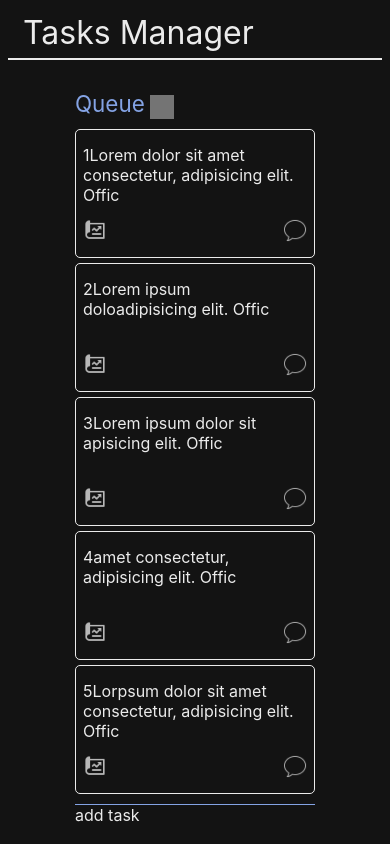
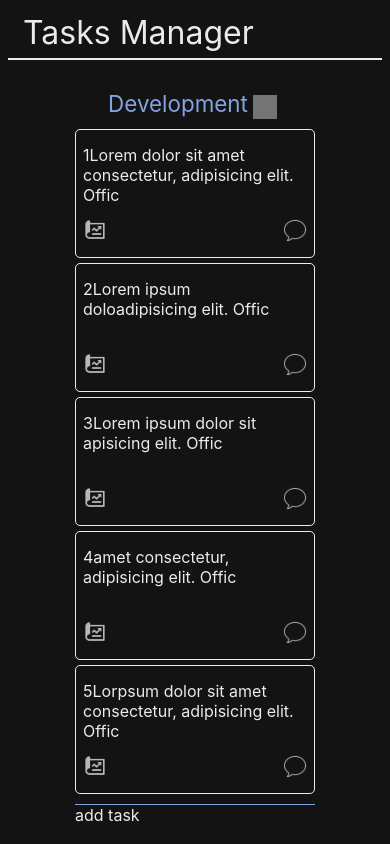
Before and after one commit to Sanvinganza/myTodo, a React (Create React App) app: page /1 in a window 390 px wide. Shown: the top 844 px of the page. Built offline with nearby package versions, Linux system fonts and the light colour scheme; grey boxes are pictures that could not be loaded.

Commit message:
fixed bug for mobile in queue, update structure FE

```diff
--- a/src/components/Card.tsx
+++ b/src/components/Card.tsx
@@ -1,8 +1,7 @@
 import { RefObject, forwardRef, useState } from "react"
 import "./components.scss"
-import { AddModal } from "../modals/AddModal"
-import { MessageModal } from "../modals/MessageModal"
-import { StarModal } from "../modals/StarModal"
+import { CommentsModal } from "../modals/CommentsModal"
+import { ObjectiveModal } from "../modals/ObjectiveModal"
 
 export interface ICardCoverProps {
   text: string
@@ -13,7 +12,6 @@ export type TCardCover = ({ text, ref }: ICardCoverProps) => JSX.Element
 export const Card = forwardRef<HTMLDivElement, ICardCoverProps>(
   ({ text }, ref) => {
     const [starModalIsOpen, setStarModalIsOpen] = useState(false)
-    const [addModalIsOpen, setAddModalIsOpen] = useState(false)
     const [messageModalIsOpen, setMessageModalIsOpen] = useState(false)
 
     return (
@@ -40,9 +38,11 @@ export const Card = forwardRef<HTMLDivElement, ICardCoverProps>(
           </footer>
         </div>
 
-        <StarModal isOpen={starModalIsOpen} setIsOpen={setStarModalIsOpen} />
-        <AddModal isOpen={addModalIsOpen} setIsOpen={setAddModalIsOpen} />
-        <MessageModal
+        <ObjectiveModal
+          isOpen={starModalIsOpen}
+          setIsOpen={setStarModalIsOpen}
+        />
+        <CommentsModal
           isOpen={messageModalIsOpen}
           setIsOpen={setMessageModalIsOpen}
         />
--- a/src/global.scss
+++ b/src/global.scss
@@ -139,7 +139,7 @@ a {
       font-size: 1.4em;
       display: flex;
       text-align: center;
-      align-content: center;
+      justify-content: center;
       flex-direction: row;
       > .dropdown {
         display: none;
--- /dev/null
+++ b/src/helpers/useMediaQuery.ts
@@ -0,0 +1,19 @@
+import { useState, useEffect } from "react"
+
+const useMediaQuery = (query: string) => {
+  const [matches, setMatches] = useState(false)
+
+  useEffect(() => {
+    const media = window.matchMedia(query)
+    if (media.matches !== matches) {
+      setMatches(media.matches)
+    }
+    const listener = () => setMatches(media.matches)
+    window.addEventListener("resize", listener)
+    return () => window.removeEventListener("resize", listener)
+  }, [matches, query])
+
+  return matches
+}
+
+export default useMediaQuery
--- a/src/modals/AddModal.tsx
+++ b/src/modals/CommentsModal.tsx
@@ -12,15 +12,15 @@ const customStyles = {
   },
 }
 
-interface IAddModalProps {
+interface IMessageModalProps {
   isOpen: boolean
   setIsOpen: React.Dispatch<React.SetStateAction<boolean>>
 }
 Modal.setAppElement(":root")
 
-export const AddModal = ({ isOpen, setIsOpen }: IAddModalProps) => {
+export const CommentsModal = ({ isOpen, setIsOpen }: IMessageModalProps) => {
   function afterOpenModal() {
-    // references are now sync'd and can be accessed.
+    alert("isOpen")
   }
 
   return (
--- a/src/modals/MessageModal.tsx
+++ /dev/null
@@ -1,36 +0,0 @@
-import React from "react"
-import Modal from "react-modal"
-
-const customStyles = {
-  content: {
-    top: "50%",
-    left: "50%",
-    right: "auto",
-    bottom: "auto",
-    marginRight: "-50%",
-    transform: "translate(-50%, -50%)",
-  },
-}
-
-interface IMessageModalProps {
-  isOpen: boolean
-  setIsOpen: React.Dispatch<React.SetStateAction<boolean>>
-}
-Modal.setAppElement(":root")
-
-export const MessageModal = ({ isOpen, setIsOpen }: IMessageModalProps) => {
-  function afterOpenModal() {
-    alert("isOpen")
-  }
-
-  return (
-    <Modal
-      isOpen={isOpen}
-      onAfterOpen={afterOpenModal}
-      onRequestClose={() => setIsOpen(false)}
-      style={customStyles}
-    >
-      <div>I am a modal</div>
-    </Modal>
-  )
-}
--- a/src/modals/StarModal.tsx
+++ b/src/modals/ObjectiveModal.tsx
@@ -7,7 +7,7 @@ interface IStarModalProps {
   setIsOpen: React.Dispatch<React.SetStateAction<boolean>>
 }
 
-export const StarModal = ({ isOpen, setIsOpen }: IStarModalProps) => {
+export const ObjectiveModal = ({ isOpen, setIsOpen }: IStarModalProps) => {
   function afterOpenModal() {
     // references are now sync'd and can be accessed.`
   }
@@ -24,7 +24,7 @@ export const StarModal = ({ isOpen, setIsOpen }: IStarModalProps) => {
         <div className="modal-info">
           <div className="date-info">
             <div className="created">created: 17.11.22 16:00</div>
-            <div className="latest">latest update: 12.04.23 12:00</div>
+            <div className="latest">update: 12.04.23 12:00</div>
             <div className="deadline">deadline: 11.02.23 11:00</div>
           </div>
           <h1 className="title">
--- /dev/null
+++ b/src/pages/Objectives/DevelopmentQueue.tsx
@@ -0,0 +1,40 @@
+import * as React from "react"
+import { ICardInfo, Queue } from "./Queue"
+
+export interface IDevelopmentQueueProps {}
+const queue: ICardInfo[] = [
+  {
+    id: 1,
+    index: 1,
+    date: new Date(),
+    text: "1Lorem dolor sit amet consectetur, adipisicing elit. Offic",
+  },
+  {
+    id: 2,
+    index: 2,
+    date: new Date(),
+    text: "2Lorem ipsum doloadipisicing elit. Offic",
+  },
+  {
+    id: 3,
+    index: 3,
+    date: new Date(),
+    text: "3Lorem ipsum dolor sit apisicing elit. Offic",
+  },
+  {
+    id: 4,
+    index: 4,
+    date: new Date(),
+    text: "4amet consectetur, adipisicing elit. Offic",
+  },
+  {
+    id: 5,
+    index: 5,
+    date: new Date(),
+    text: "5Lorpsum dolor sit amet consectetur, adipisicing elit. Offic",
+  },
+]
+
+export function DevelopmentQueue(props: IDevelopmentQueueProps) {
+  return <Queue queue={queue} title="Development" />
+}
--- /dev/null
+++ b/src/pages/Objectives/DoneQueue.tsx
@@ -0,0 +1,40 @@
+import * as React from "react"
+import { ICardInfo, Queue } from "./Queue"
+
+export interface IDoneQueueProps {}
+const queue: ICardInfo[] = [
+  {
+    id: 1,
+    index: 1,
+    date: new Date(),
+    text: "1Lorem dolor sit amet consectetur, adipisicing elit. Offic",
+  },
+  {
+    id: 2,
+    index: 2,
+    date: new Date(),
+    text: "2Lorem ipsum doloadipisicing elit. Offic",
+  },
+  {
+    id: 3,
+    index: 3,
+    date: new Date(),
+    text: "3Lorem ipsum dolor sit apisicing elit. Offic",
+  },
+  {
+    id: 4,
+    index: 4,
+    date: new Date(),
+    text: "4amet consectetur, adipisicing elit. Offic",
+  },
+  {
+    id: 5,
+    index: 5,
+    date: new Date(),
+    text: "5Lorpsum dolor sit amet consectetur, adipisicing elit. Offic",
+  },
+]
+
+export function DoneQueue(props: IDoneQueueProps) {
+  return <Queue title="Done" queue={queue} />
+}
--- /dev/null
+++ b/src/pages/Objectives/InProgressQueeu.tsx
@@ -0,0 +1,39 @@
+import * as React from "react"
+import { ICardInfo, Queue } from "./Queue"
+
+export interface IInProgressQueeuProps {}
+const queue: ICardInfo[] = [
+  {
+    id: 1,
+    index: 1,
+    date: new Date(),
+    text: "1Lorem dolor sit amet consectetur, adipisicing elit. Offic",
+  },
+  {
+    id: 2,
+    index: 2,
+    date: new Date(),
+    text: "2Lorem ipsum doloadipisicing elit. Offic",
+  },
+  {
+    id: 3,
+    index: 3,
+    date: new Date(),
+    text: "3Lorem ipsum dolor sit apisicing elit. Offic",
+  },
+  {
+    id: 4,
+    index: 4,
+    date: new Date(),
+    text: "4amet consectetur, adipisicing elit. Offic",
+  },
+  {
+    id: 5,
+    index: 5,
+    date: new Date(),
+    text: "5Lorpsum dolor sit amet consectetur, adipisicing elit. Offic",
+  },
+]
+export function InProgressQueeu(props: IInProgressQueeuProps) {
+  return <Queue title="Queue" queue={queue} />
+}
--- a/src/pages/Objectives/Queue.tsx
+++ b/src/pages/Objectives/Queue.tsx
@@ -1,5 +1,8 @@
 import update from "immutability-helper"
 import { useCallback, useState } from "react"
+import { DndProvider } from "react-dnd"
+import { HTML5Backend } from "react-dnd-html5-backend"
+import useMediaQuery from "../../helpers/useMediaQuery"
 import { Objective } from "./Objective"
 
 export interface ICardInfo {
@@ -9,41 +12,16 @@ export interface ICardInfo {
   text: string
 }
 
-const queue: ICardInfo[] = [
-  {
-    id: 1,
-    index: 1,
-    date: new Date(),
-    text: "1Lorem dolor sit amet consectetur, adipisicing elit. Offic",
-  },
-  {
-    id: 2,
-    index: 2,
-    date: new Date(),
-    text: "2Lorem ipsum doloadipisicing elit. Offic",
-  },
-  {
-    id: 3,
-    index: 3,
-    date: new Date(),
-    text: "3Lorem ipsum dolor sit apisicing elit. Offic",
-  },
-  {
-    id: 4,
-    index: 4,
-    date: new Date(),
-    text: "4amet consectetur, adipisicing elit. Offic",
-  },
-  {
-    id: 5,
-    index: 5,
-    date: new Date(),
-    text: "5Lorpsum dolor sit amet consectetur, adipisicing elit. Offic",
-  },
-]
+export interface IQueueProps {
+  queue: ICardInfo[]
+  title: string
+}
 
-export function Queue() {
+export function Queue({ queue = [], title }: IQueueProps) {
   const [cards, setCards] = useState(queue)
+  const isMobile = useMediaQuery("(max-width: 480px)")
+  const [showQueue, setShowQueue] = useState(!isMobile)
+
   const moveCard = useCallback((dragIndex: number, hoverIndex: number) => {
     setCards(prevCards =>
       update(prevCards, {
@@ -69,9 +47,31 @@ export function Queue() {
   }, [])
 
   return (
-    <div className="queue-container">
-      {cards.map((task, i) => renderCard(task, i))}
-      <footer>add task</footer>
+    <div key={title} className="column">
+      <div className="title">
+        <div className="text">{title}</div>
+        {isMobile ? (
+          <div className="dropdown" onClick={() => setShowQueue(!showQueue)}>
+            <img
+              src={
+                showQueue
+                  ? require("../../images/dropup.png")
+                  : require("../../images/dropdown.png")
+              }
+              alt=""
+              className="icon dropdown"
+            />
+          </div>
+        ) : null}
+      </div>
+      <DndProvider backend={HTML5Backend}>
+        {showQueue ? (
+          <div className="queue-container">
+            {cards.map((task, i) => renderCard(task, i))}
+            <footer>add task</footer>
+          </div>
+        ) : null}
+      </DndProvider>
     </div>
   )
 }
--- a/src/pages/Objectives/index.tsx
+++ b/src/pages/Objectives/index.tsx
@@ -1,39 +1,13 @@
-import { useState } from "react"
-import { DndProvider } from "react-dnd"
-import { HTML5Backend } from "react-dnd-html5-backend"
-import { Queue } from "./Queue"
+import { DevelopmentQueue } from "./DevelopmentQueue"
+import { DoneQueue } from "./DoneQueue"
+import { InProgressQueeu } from "./InProgressQueeu"
 
 export function Objectives() {
-  const [showQueue, setShowQueue] = useState(true)
-
   return (
     <div className="tasks-container">
-      {["Queue", "Development", "Done"].map(title => {
-        return (
-          <div key={title} className="column">
-            <div className="title">
-              <div className="text">{title}</div>
-              <div
-                className="dropdown"
-                onClick={() => setShowQueue(!showQueue)}
-              >
-                <img
-                  src={
-                    showQueue
-                      ? require("../../images/dropup.png")
-                      : require("../../images/dropdown.png")
-                  }
-                  alt=""
-                  className="icon dropdown"
-                />
-              </div>
-            </div>
-            <DndProvider backend={HTML5Backend}>
-              {showQueue ? <Queue /> : null}
-            </DndProvider>
-          </div>
-        )
-      })}
+      <DevelopmentQueue />
+      <InProgressQueeu />
+      <DoneQueue />
     </div>
   )
 }
```
